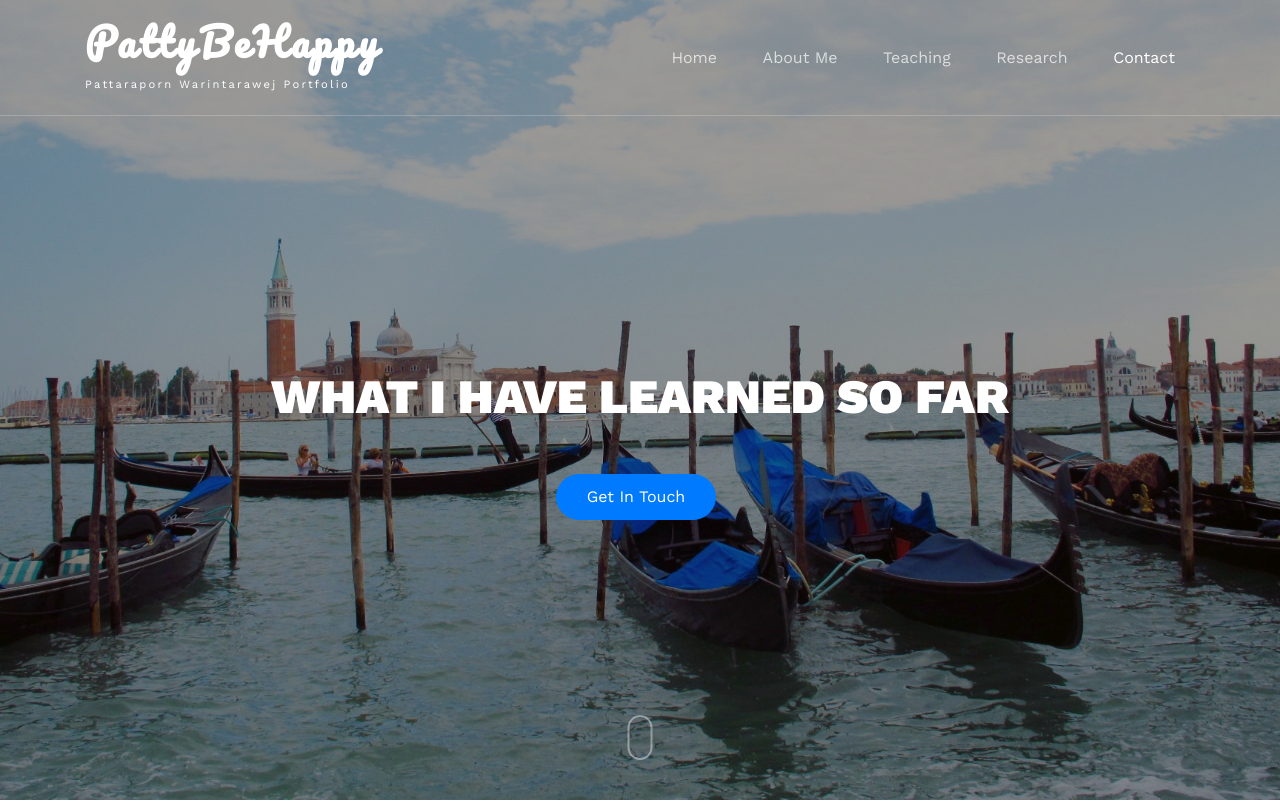
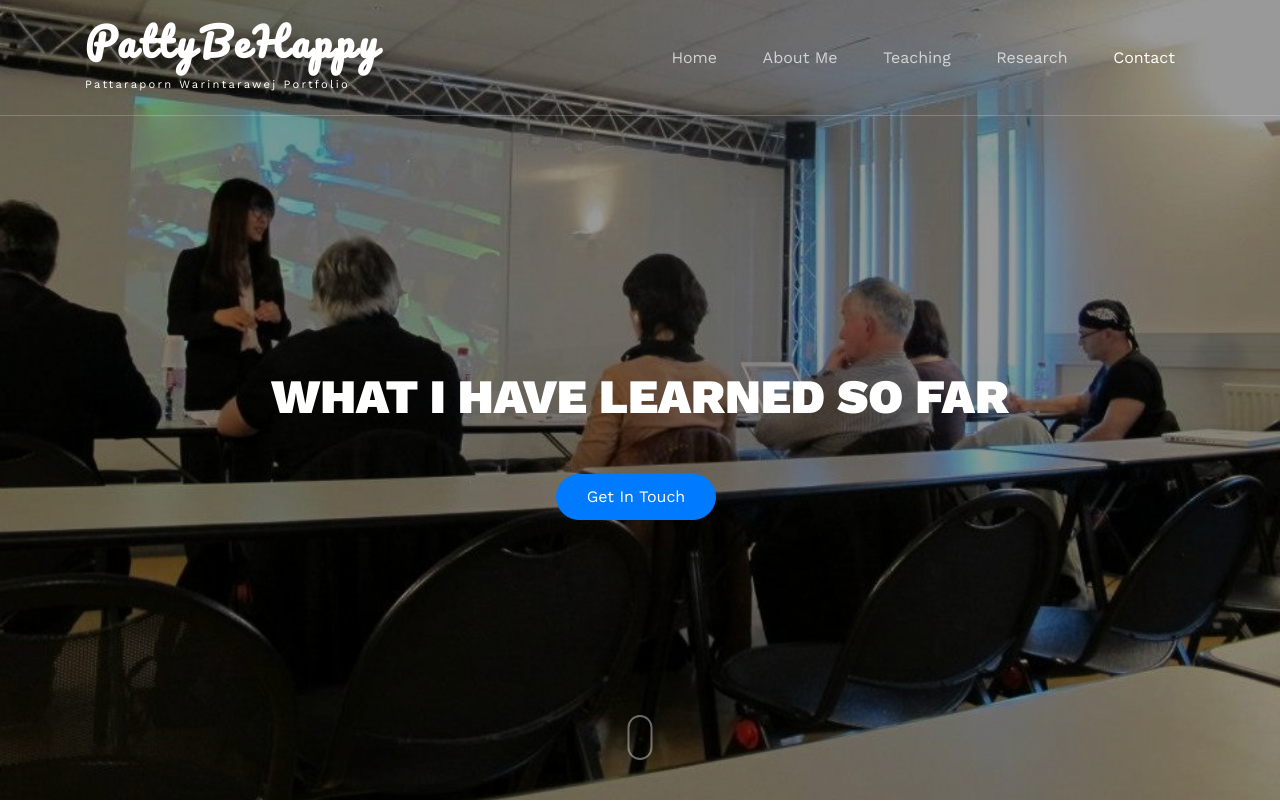
Before and after one commit to 2018Patty/pattaraporn.github.io, a plain HTML site: page index.html in a window 1280 px wide. Shown: the top 802 px of the page. Drawn offline with nearby package versions, Linux system fonts and the light colour scheme; files whose address does not match are found by name.

Commit message:
changed image2

```diff
--- a/index.html
+++ b/index.html
@@ -100,7 +100,7 @@
 
 
 
-    <div class="site-blocks-cover overlay" style="background-image: url(images/hero.jpg);" data-aos="fade" id="home-section">
+    <div class="site-blocks-cover overlay" style="background-image: url(images/heropic.jpg);" data-aos="fade" id="home-section">
 
       <div class="container">
         <div class="row align-items-center justify-content-center">
```
